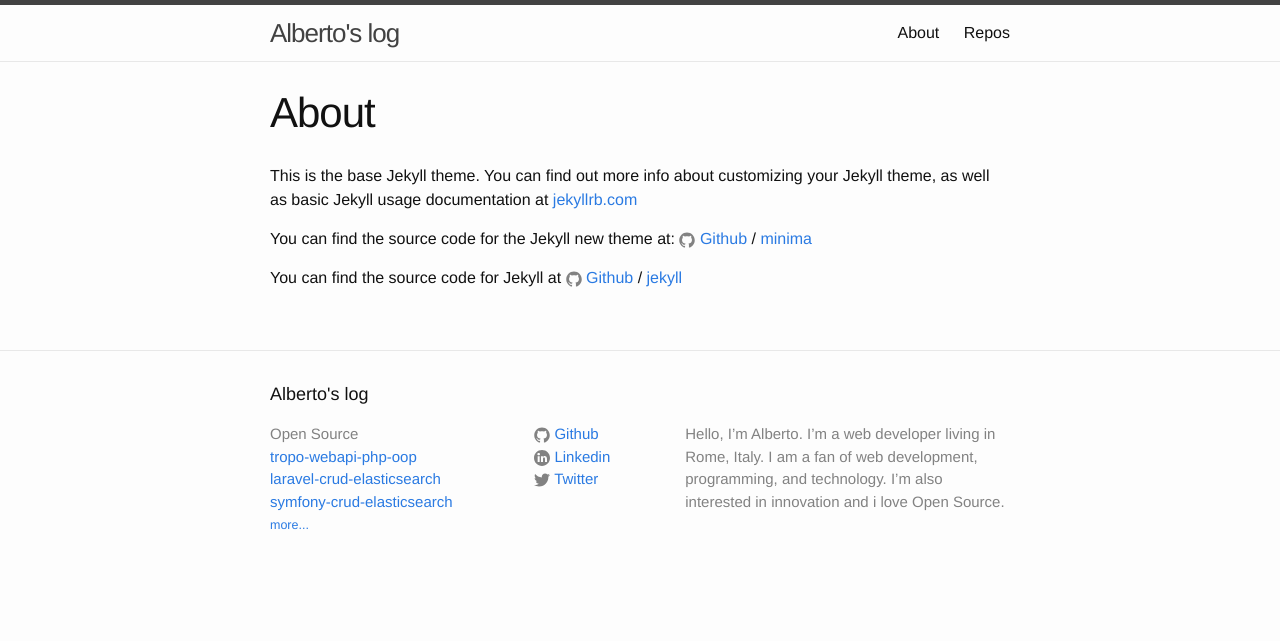
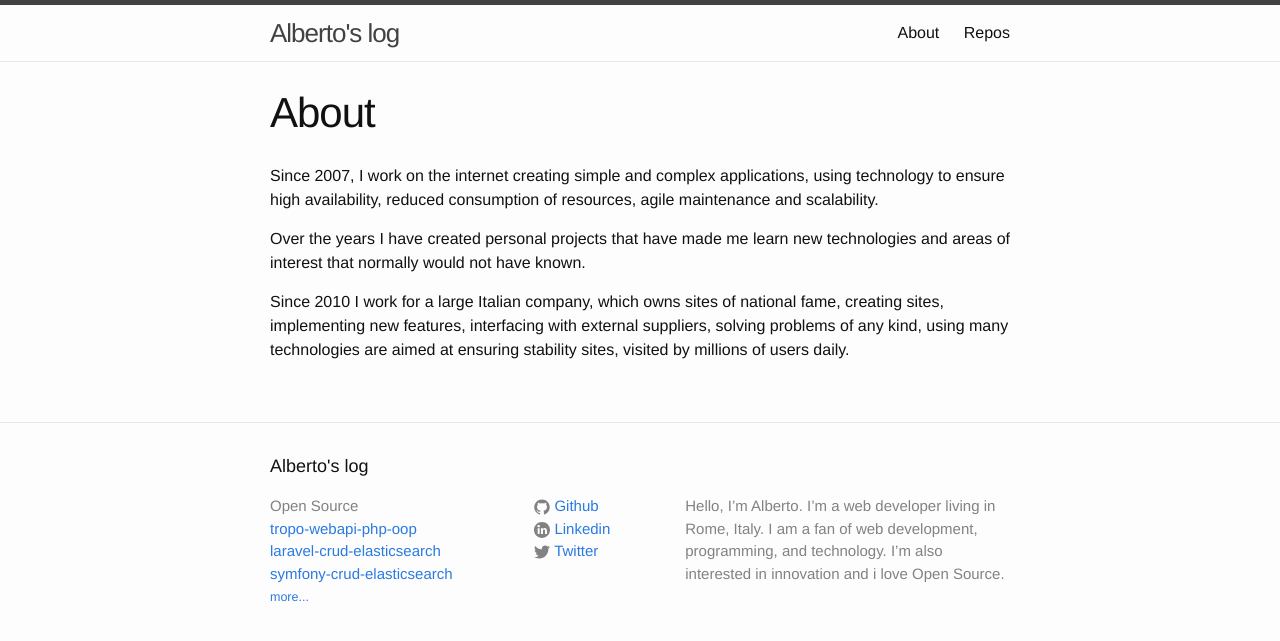
Before and after one commit to albertobravi/albertobravi.github.io, a Jekyll site: the page built from about.md, in a window 1280 px wide. Shown: the top 641 px of the page. Built offline with Jekyll 4.4.1, drawn with Linux system fonts in a browser that asks for light colours.

Commit message:
added about page

```diff
--- a/about.md
+++ b/about.md
@@ -3,13 +3,8 @@ layout: page
 title: About
 permalink: /about/
 ---
+Since 2007, I work on the internet creating simple and complex applications, using technology to ensure high availability, reduced consumption of resources, agile maintenance and scalability.
 
-This is the base Jekyll theme. You can find out more info about customizing your Jekyll theme, as well as basic Jekyll usage documentation at [jekyllrb.com](https://jekyllrb.com/)
+Over the years I have created personal projects that have made me learn new technologies and areas of interest that normally would not have known.
 
-You can find the source code for the Jekyll new theme at:
-{% include icon-github.html username="jekyll" %} /
-[minima](https://github.com/jekyll/minima)
-
-You can find the source code for Jekyll at
-{% include icon-github.html username="jekyll" %} /
-[jekyll](https://github.com/jekyll/jekyll)
+Since 2010 I work for a large Italian company, which owns sites of national fame, creating sites, implementing new features, interfacing with external suppliers, solving problems of any kind, using many technologies are aimed at ensuring stability sites, visited by millions of users daily.
```
